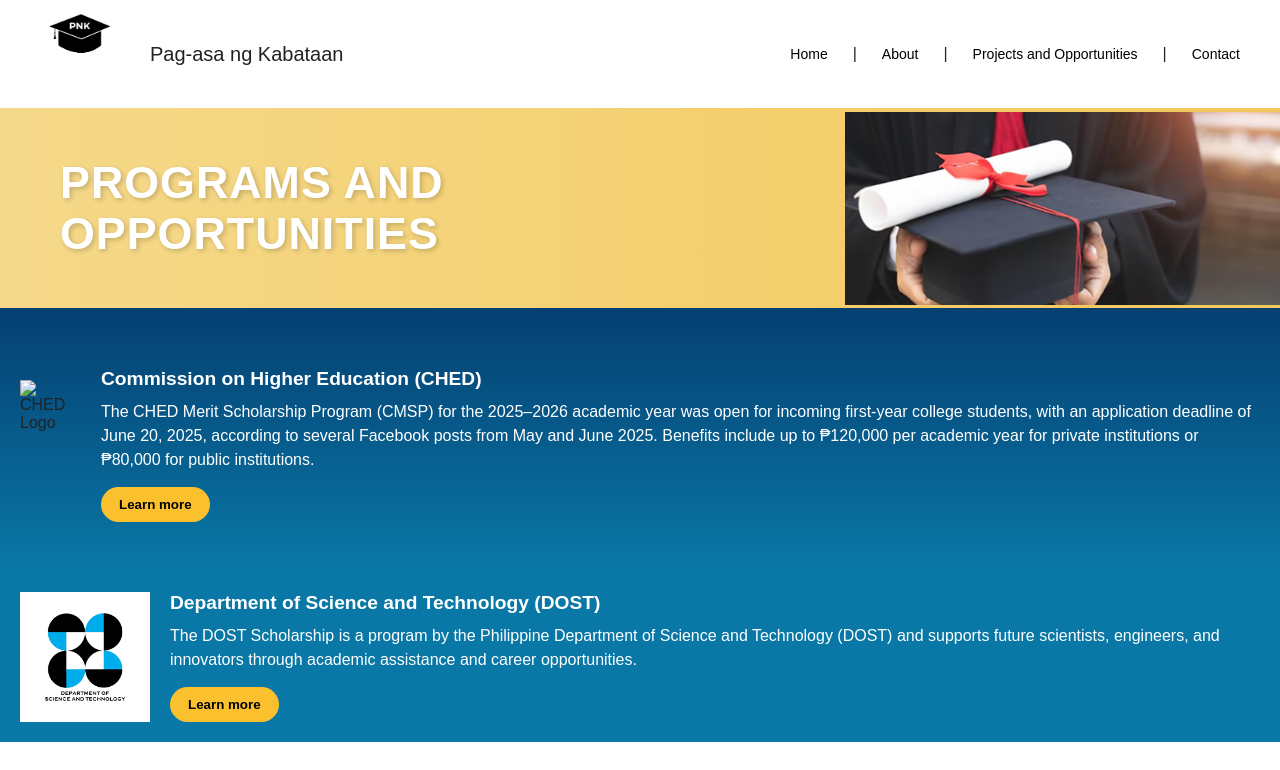
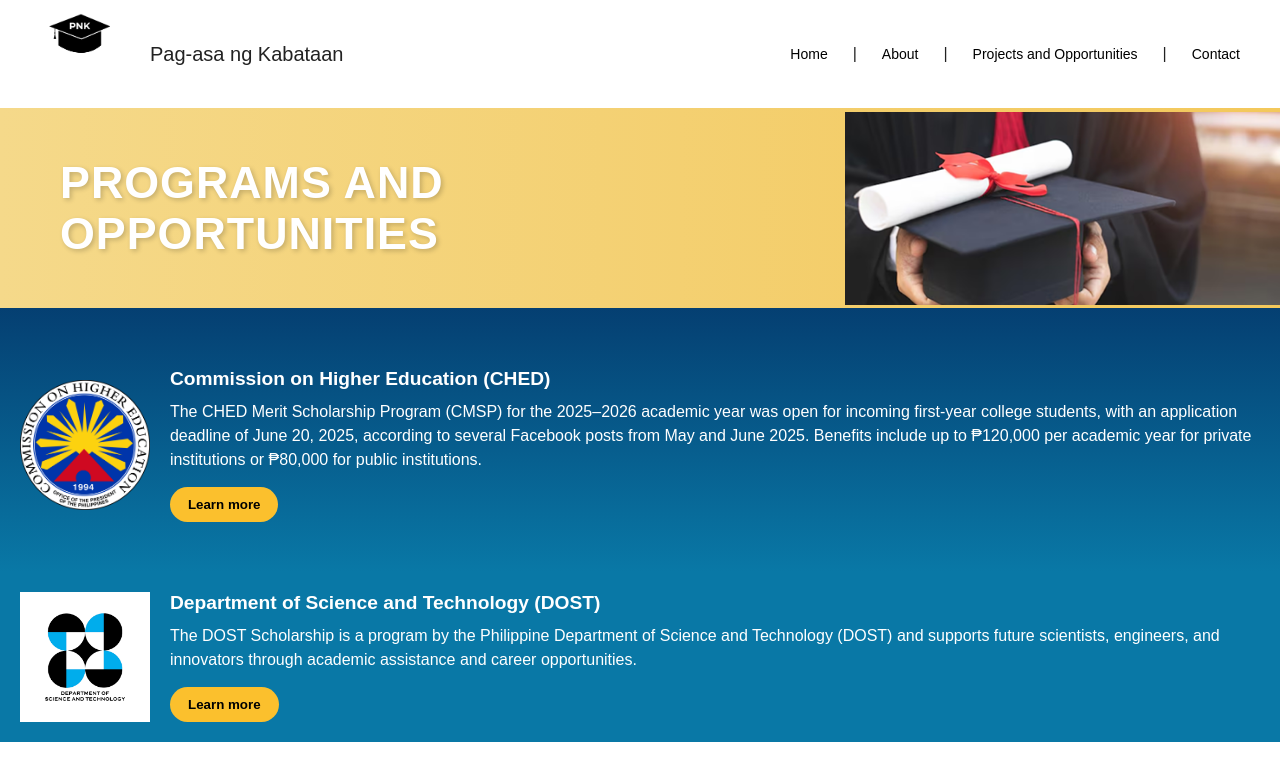
Before and after one commit to GGnelly/Pag-asa-ng-Kabataan, a plain HTML site: page PO.html in a window 1280 px wide. Shown: the top 770 px of the page. Drawn offline with Linux system fonts and the light colour scheme.

Commit message:
Update PO.html

```diff
--- a/PO.html
+++ b/PO.html
@@ -35,7 +35,7 @@
 
     <div class="content">
       <div class="program-card">
-        <img src="image 1.png" alt="CHED Logo" class="program-img" />
+        <img src="ched.png" alt="CHED Logo" class="program-img" />
         <div class="program-text">
           <h2>Commission on Higher Education (CHED)</h2>
           <p>
```
